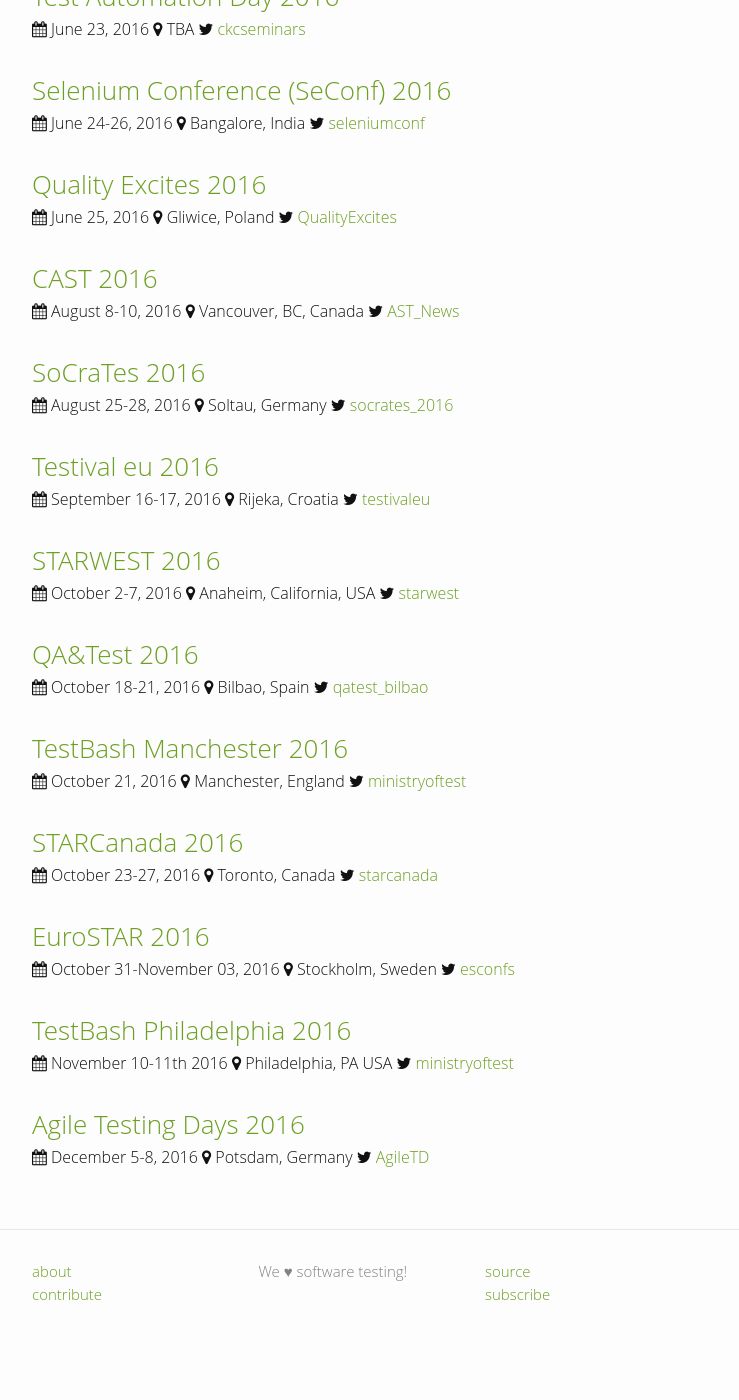
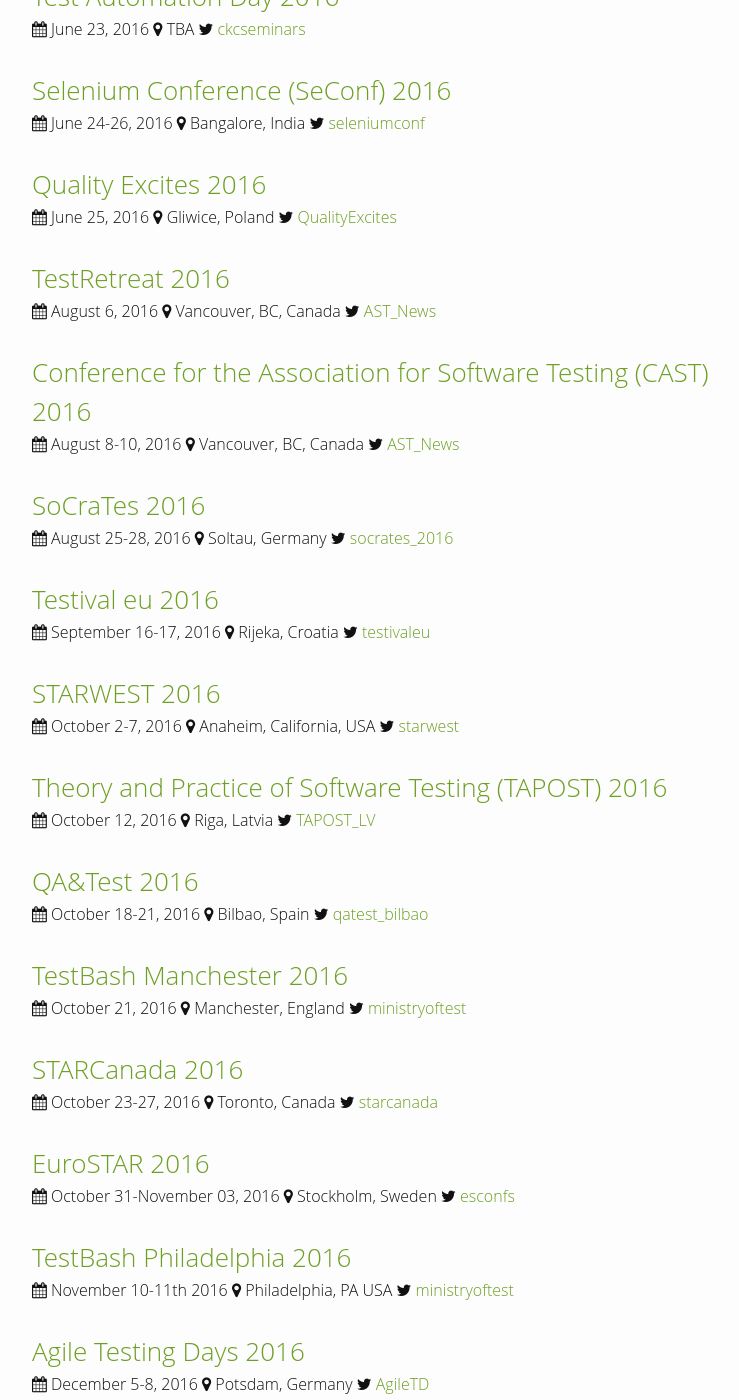
Before and after one commit to TestingConferences/testingconferences.github.io, a Jekyll site: the page built from index.html, in a window 1280 px wide and 1400 px high, scrolled down 2153 px. Shown: the whole window, without its empty margins (238-977 px from the left). Built offline with Jekyll 4.4.1, drawn with Linux system fonts in a browser that asks for light colours; before the commit the page ends 3518 px from its top, so only the background shows below that.

Commit message:
Added TestRetreat and TAPOST 2016

```diff
--- a/_data/current.yml
+++ b/_data/current.yml
@@ -8,7 +8,7 @@
   location: Nottingham, UK
   dates: "April 9, 2016"
   url: https://mewtblog.wordpress.com/2016/02/06/what-is-professional-testing/
-  twitter:
+  twitter: sjpknight
 
 - name: Journée Française des tests logiciels (JFTL) 2016
   location: Montrouge, France
@@ -141,7 +141,13 @@
   url: https://qualityexcites.pl/en/
   twitter: QualityExcites
 
-- name: CAST 2016
+- name: TestRetreat 2016
+  location: Vancouver, BC, Canada
+  dates: "August 6, 2016"
+  url: https://www.associationforsoftwaretesting.org/conference/cast-2016/cast-2016-testretreat/
+  twitter: AST_News
+
+- name: Conference for the Association for Software Testing (CAST) 2016
   location: Vancouver, BC, Canada
   dates: "August 8-10, 2016"
   url: http://www.associationforsoftwaretesting.org/conference/cast-2016/
@@ -164,6 +170,12 @@
   dates: "October 2-7, 2016"
   url: http://starwest.techwell.com
   twitter: starwest
+
+- name: Theory and Practice of Software Testing (TAPOST) 2016
+  location: Riga, Latvia
+  dates: "October 12, 2016"
+  url: http://www.tapost.org/call-for-papers/
+  twitter: TAPOST_LV
 
 - name: QA&Test 2016
   location: Bilbao, Spain
```
